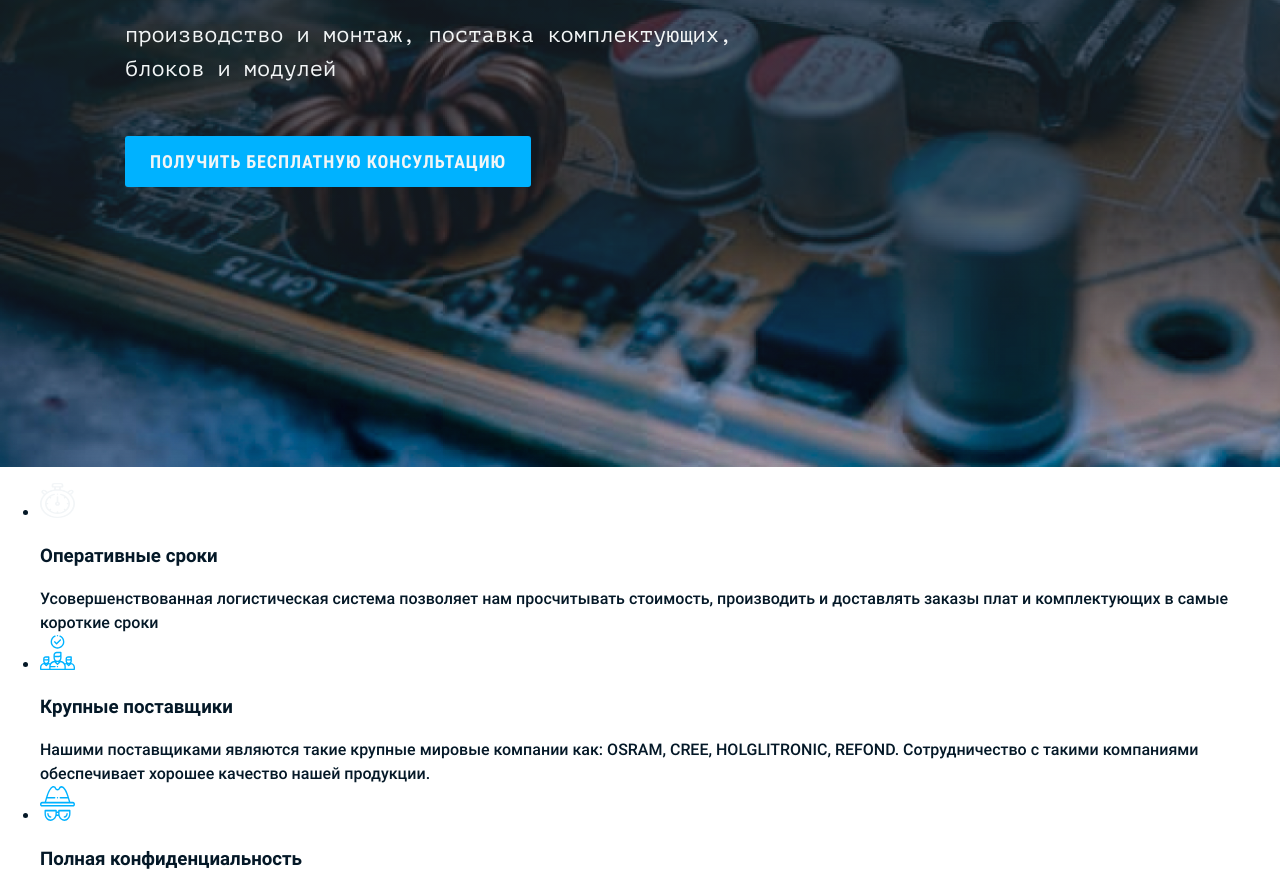
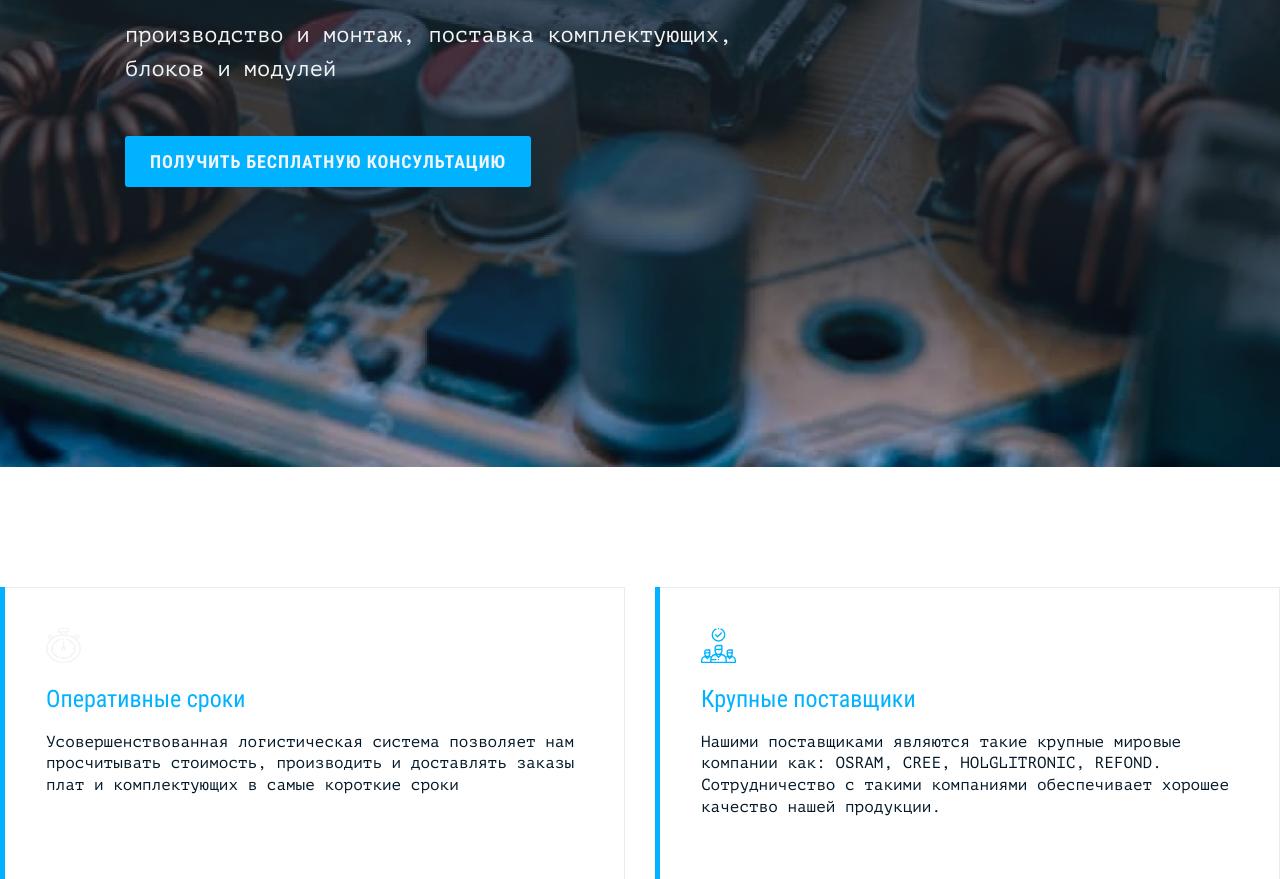
Before and after one commit to maratabdulin/Smart-Device, a website: page source/index.html in a window 1280 px wide. Shown: the part 421-1300 px from the top of the page. Drawn offline with nearby package versions, Linux system fonts and the light colour scheme; files that its build step writes are made by us from their sources; files whose address does not match are found by name.

Commit message:
add features and change background image in main-header block

```diff
--- a/source/index.html
+++ b/source/index.html
@@ -43,6 +43,25 @@
 <main class="main">
   <h1 class="visually-hidden">Печатные платы. Производство и монтаж, поставка комплектующих, блоков и модулей</h1>
   <section class="main-header">
+    <picture class="main-header__background-picture">
+      <source media="(min-width: 1220px)"
+              srcset="img/main-background-desktop.webp 1x, img/main-background-desktop@2x.webp 2x"
+              type="image/webp"/>
+      <source media="(min-width: 768px)"
+              srcset="img/main-background-tablet.webp 1x, img/main-background-tablet@2x.webp 2x"
+              type="image/webp"/>
+      <source media="(min-width: 320px)"
+              srcset="img/main-background-mobile.webp 1x, img/main-background-mobile@2x.webp 2x"
+              type="image/webp"/>
+      <source media="(min-width: 1220px)"
+              srcset="img/main-background-desktop.jpg 1x, img/main-background-desktop@2x.jpg 2x"/>
+      <source media="(min-width: 768px)"
+              srcset="img/main-background-tablet.jpg 1x, img/main-background-tablet@2x.jpg 2x"/>
+      <img class="main-header__background" src="img/main-background-mobile.jpg"
+           srcset="img/main-background-mobile@2x.jpg 2x"
+           width="320"
+           height="560" alt="Background image"/>
+    </picture>
     <div class="main-header__container">
       <h2 class="main-header__title">Печатные платы</h2>
       <div class="main-header__content">производство и монтаж, поставка комплектующих, блоков и модулей</div>
@@ -56,40 +75,40 @@
     <div class="features__container">
       <h2 class="visually-hidden">Наши преимущества</h2>
       <ul class="features__list">
-        <li class="features__item">
-          <svg class="features__icon" width="35" height="35">
+        <li class="features__item" tabindex="0">
+          <svg class="features__icon" width="30" height="30">
             <use xlink:href="img/sprite_auto.svg#features-stopwatch"></use>
           </svg>
-          <h3 class="item__title">Оперативные сроки</h3>
-          <div class="item__content">
+          <h3 class="features__title">Оперативные сроки</h3>
+          <div class="features__content">
             Усовершенствованная логистическая система позволяет нам просчитывать стоимость, производить и доставлять заказы
             плат и комплектующих в самые короткие сроки
           </div>
         </li>
-        <li>
-          <svg class="features__icon" width="35" height="35">
+        <li class="features__item" tabindex="0">
+          <svg class="features__icon" width="30" height="30">
             <use xlink:href="img/sprite_auto.svg#features-hired"></use>
           </svg>
-          <h3 class="item__title">Крупные поставщики</h3>
-          <div class="item__content">
+          <h3 class="features__title">Крупные поставщики</h3>
+          <div class="features__content">
             Нашими поставщиками являются такие крупные мировые компании как: OSRAM, CREE, HOLGLITRONIC, REFOND. Сотрудничество с такими компаниями обеспечивает хорошее качество нашей продукции.
           </div>
         </li>
-        <li>
-          <svg class="features__icon" width="35" height="35">
+        <li class="features__item" tabindex="0">
+          <svg class="features__icon" width="30" height="30">
             <use xlink:href="img/sprite_auto.svg#features-detective"></use>
           </svg>
-          <h3 class="item__title">Полная конфиденциальность</h3>
-          <div class="item__content">
+          <h3 class="features__title">Полная конфиденциальность</h3>
+          <div class="features__content">
             По желанию клиента мы обеспечиваем полную конфиденциальность.
           </div>
         </li>
-        <li>
-          <svg class="features__icon" width="35" height="35">
+        <li class="features__item" tabindex="0">
+          <svg class="features__icon" width="30" height="30">
             <use xlink:href="img/sprite_auto.svg#features-tag"></use>
           </svg>
-          <h3 class="item__title">Персонализация стоимости</h3>
-          <div class="item__content">
+          <h3 class="features__title">Персонализация стоимости</h3>
+          <div class="features__content">
             Мы подбираем определенную фабрику, поставщиков, вид доставки, чтобы установить ту цену, которая Вас устраивает.
           </div>
         </li>
--- /dev/null
+++ b/source/sass/blocks/features/features.scss
@@ -0,0 +1,105 @@
+.features__container {
+  padding: 50px 25px;
+
+  @include vp-768 {
+    padding: 80px 50px;
+  }
+
+  @include vp-1280 {
+    width: $vp-1280;
+    margin: 0 auto;
+    padding: 120px 0 125px;
+  }
+}
+
+.features__list {
+  display: flex;
+  gap: 30px;
+  flex-direction: column;
+  margin: 0;
+  padding: 0;
+  list-style: none;
+  flex-wrap: nowrap;
+
+  @include vp-768 {
+    display: grid;
+    grid-template-columns: 1fr 1fr;
+
+  }
+}
+
+.features__item {
+  min-height: 340px;
+  position: relative;
+  padding: 30px 30px 35px;
+  border: 1px solid $border-color;
+  outline: none;
+  display: flex;
+  flex-direction: column;
+
+  &:after {
+    position: absolute;
+    content: "";
+    left: -1px;
+    top: -1px;
+    bottom: -1px;
+    width: 5px;
+    background-color: $color-main-blue;
+  }
+
+  &:hover, &:focus {
+    background-color: $color-main-blue;
+    color: $color-light;
+    border-color: $color-main-blue;
+
+    & .features__icon {
+      fill: $color-light;
+    }
+
+    & .features__title,
+    & .features__content{
+      color: $color-light;
+    }
+  }
+
+  @include vp-768 {
+    padding: 40px 30px 40px 45px;
+    min-height: 360px;
+  }
+}
+
+.features__icon {
+  fill: $color-main-blue;
+  margin-bottom: 20px;
+
+  @include vp-768 {
+    height: 35px;
+    width: 35px;
+  }
+}
+
+.features__title {
+  font-family: $ff-roboto-condensed;
+  font-weight: 400;
+  font-size: 20px;
+  line-height: 140%;
+  color: $color-main-blue;
+  margin: 0 0 15px 0;
+
+  @include vp-768 {
+    font-size: 24px;
+  }
+
+}
+
+.features__content {
+  font-family: $ff-pt-mono;
+  font-size: 14px;
+  line-height: 135%;
+  color: $color-dark;
+  margin: 0;
+
+  @include vp-768 {
+    font-size: 16px;
+  }
+}
--- a/source/sass/blocks/main/main.scss
+++ b/source/sass/blocks/main/main.scss
@@ -6,44 +6,30 @@
 }
 
 .main-header {
+  position: relative;
   width: 100%;
-  //  background: url("./../img/main-background-mobile.jpg") $color-dark no-repeat center;
-  background-image: linear-gradient(180deg, rgba(25, 32, 36, 0.7) 71.72%, rgba(25, 32, 36, 0) 100%),
-    url("./../img/main-background-mobile.jpg");
-  background-size: cover;
+  background: $main-gradient;
+}
 
-  @include vp-767 {
-    @include retina {
-      background-image: linear-gradient(180deg, rgba(25, 32, 36, 0.7) 71.72%, rgba(25, 32, 36, 0) 100%),
-        url("./../img/main-background-mobile@2x.jpg");
-    }
-  }
+.main-header__background-picture {
+  position: absolute;
+  width: 100%;
+  height: 100%;
+  content: '';
+  top: 0;
+  left: 0;
+  z-index: -1;
+}
 
-  @include vp-768 {
-    background-image: linear-gradient(180deg, rgba(25, 32, 36, 0.7) 71.72%, rgba(25, 32, 36, 0) 100%),
-      url("./../img/main-background-tablet.jpg");
-
-    @include retina {
-      background-image: linear-gradient(180deg, rgba(25, 32, 36, 0.7) 71.72%, rgba(25, 32, 36, 0) 100%),
-        url("./../img/main-background-tablet@2x.jpg");
-    }
-  }
-
-  @include vp-1280 {
-    background-image: linear-gradient(180deg, rgba(25, 32, 36, 0.7) 71.72%, rgba(25, 32, 36, 0) 100%),
-      url("./../img/main-background-desktop.jpg");
-
-    @include retina {
-      background-image: linear-gradient(180deg, rgba(25, 32, 36, 0.7) 71.72%, rgba(25, 32, 36, 0) 100%),
-        url("./../img/main-background-desktop@2x.jpg");
-    }
-  }
+.main-header__background {
+  width: 100%;
+  height: 100%;
+  object-fit: cover;
 }
 
 .main-header__container {
-  width: 100%;
+  z-index: 2;
   padding: 150px 25px 190px;
-  //  background: linear-gradient(180deg, rgba(25, 32, 36, 0.7) 71.72%, rgba(25, 32, 36, 0) 100%);
 
   @include vp-768 {
     padding: 180px 50px 205px;
--- a/source/sass/style.scss
+++ b/source/sass/style.scss
@@ -22,6 +22,7 @@
 @import "blocks/modal";
 @import "blocks/header/header";
 @import "blocks/main/main";
+@import "blocks/features/features";
 
 
 // ---------------------------------
--- a/source/sass/variables.scss
+++ b/source/sass/variables.scss
@@ -7,6 +7,7 @@ $color-light: #f2f5f6;
 $color-white: #ffffff;
 $color-dark: #041827;
 $color-transparent: rgba(255, 255, 255, 0);
+$main-gradient: linear-gradient(180deg, rgba(25, 32, 36, 0.7) 71.72%, rgba(25, 32, 36, 0) 100%);
 
 // Project palette
 // для нейминга цветов используем https://www.htmlcsscolor.com/hex/334482
```
Also changed, not shown: source/img/main-background-desktop@2x.webp (added), source/img/main-background-mobile@2x.webp (added), source/img/main-background-tablet@2x.webp (added), source/img/sprite/features-detective.svg, source/img/sprite/features-hired.svg, source/img/sprite/features-stopwatch.svg, source/img/sprite/features-tag.svg.
